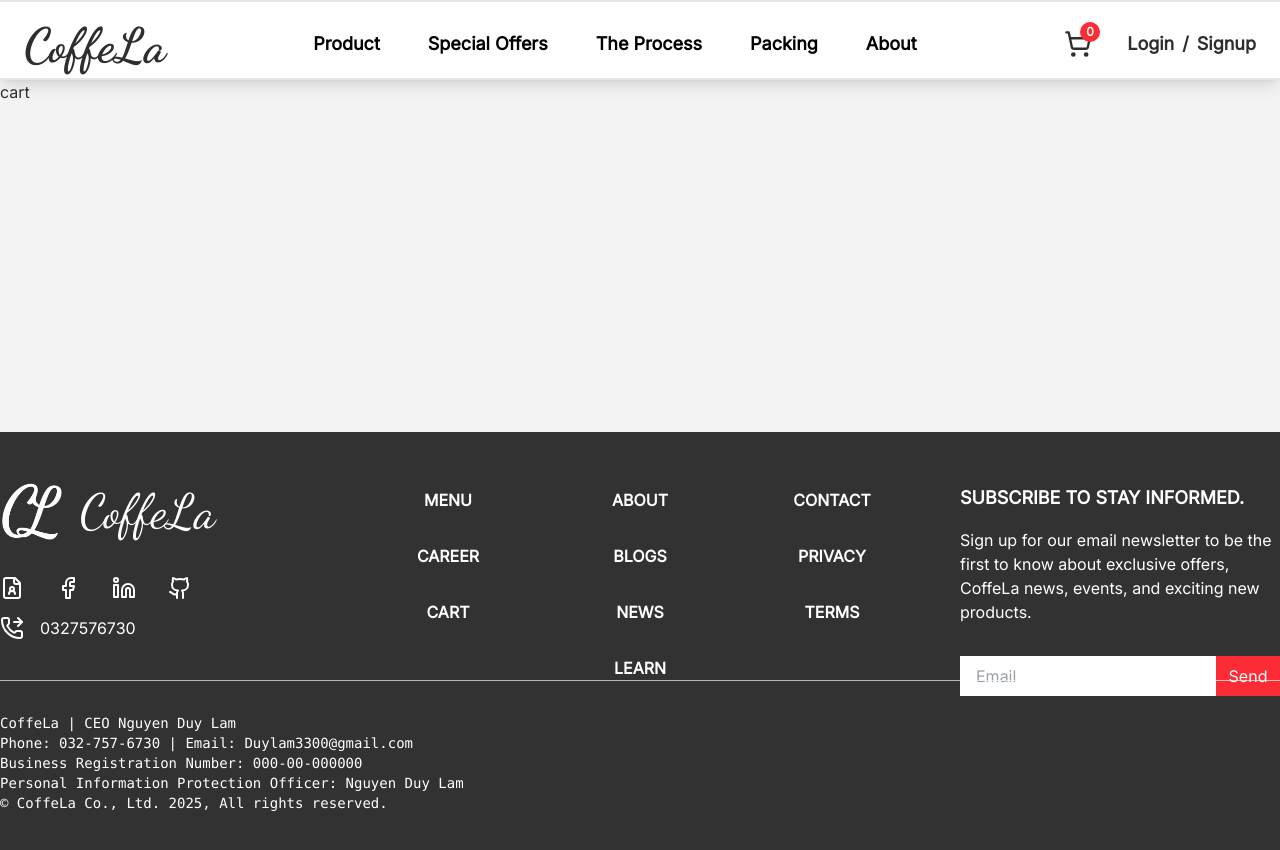
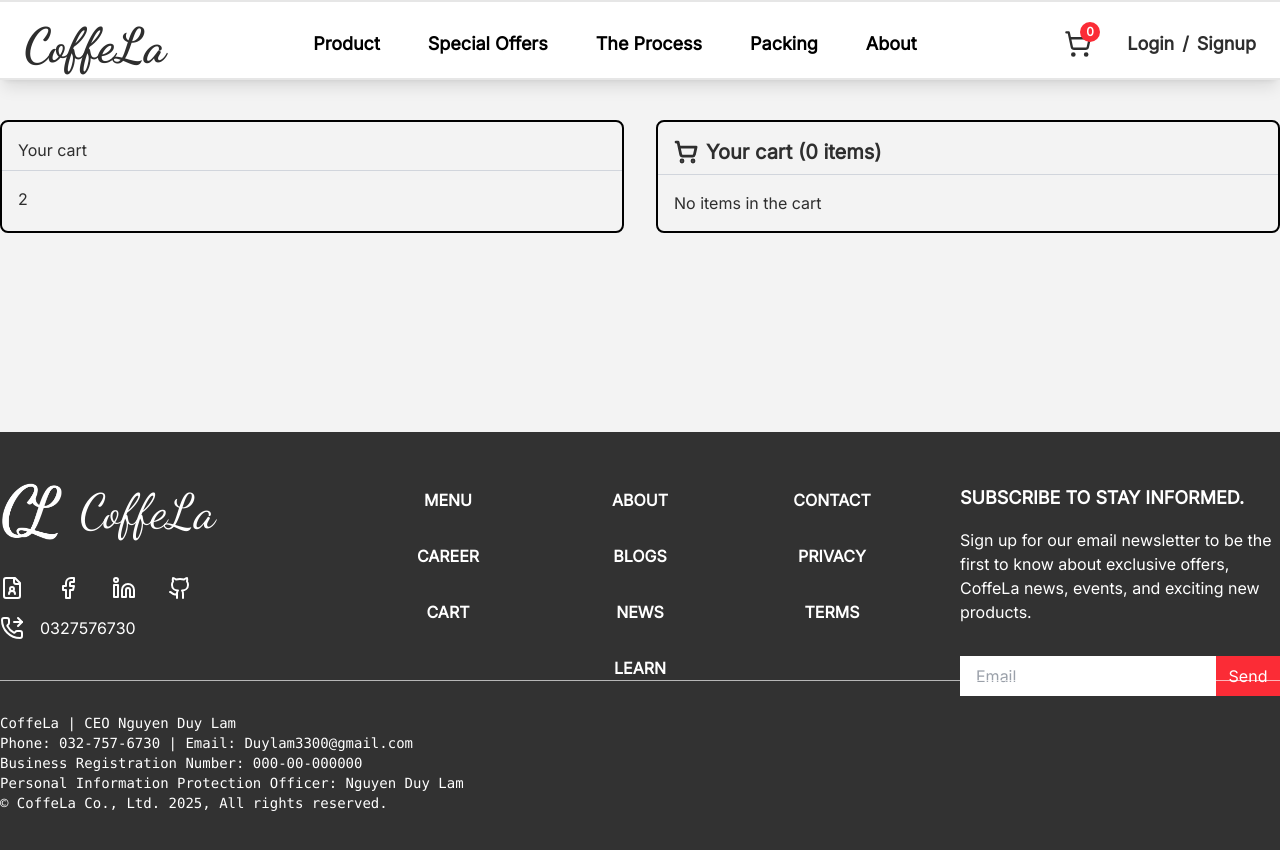
Before and after one commit to Duy-Lam-3300/coffee-shop-fe, a Next.js app: page /cart in a window 1280 px wide. Shown: the top 850 px of the page. Built offline with nearby package versions, Linux system fonts and the light colour scheme.

Commit message:
doing the cart page

```diff
--- a/package.json
+++ b/package.json
@@ -16,7 +16,9 @@
     "next": "15.3.1",
     "react": "^19.0.0",
     "react-dom": "^19.0.0",
-    "react-redux": "^9.2.0"
+    "react-redux": "^9.2.0",
+    "redux": "^5.0.1",
+    "redux-persist": "^6.0.0"
   },
   "devDependencies": {
     "@eslint/eslintrc": "^3",
@@ -24,6 +26,7 @@
     "@types/node": "^20",
     "@types/react": "^19",
     "@types/react-dom": "^19",
+    "@types/redux-persist": "^4.0.0",
     "eslint": "^9",
     "eslint-config-next": "15.3.1",
     "tailwindcss": "^4",
--- a/src/app/cart/page.tsx
+++ b/src/app/cart/page.tsx
@@ -1,6 +1,89 @@
+'use client'
+import { useAppDispatch } from "@/hooks/store";
+import { RootState } from "@/redux/store";
+import { removeFromCart, updateQuantity } from "@/redux/store/slice/cartSlice";
+import { CartItem } from "@/types/cart";
+import { CircleX, ShoppingCart } from "lucide-react";
+import Image from "next/image";
+import { useSelector } from "react-redux"
 
 export default function CartPage() {
+
+
+    const cartItems = useSelector((state: RootState) => state.cart.items);
+    console.log(cartItems);
+
+
+    function ItemOnCart({ id, name, img, quantity, price, description }: CartItem) {
+        const dispatch = useAppDispatch();
+
+        const handleRemoveItem = (id: string) => {
+            dispatch(removeFromCart(id));
+        }
+        const updateQuantityItem = (id: string, numberUpdate: number, quantity: number) => {
+            const newQuantity = quantity + numberUpdate;
+            if (numberUpdate == -1 && quantity == 1) return;
+            dispatch(updateQuantity({ id, quantity: newQuantity }));
+        }
+        return (
+            <>
+                <div className="flex gap-2">
+                    <div className="min-w-[8rem] h-[8rem] relative ">
+                        <Image src={img || "/logoMobile.png"} alt="product" fill className="rounded-md border-2 border-gray-400" />
+                    </div>
+                    <div className="flex flex-col">
+
+                        <div className="flex justify-between items-start mt-1">
+                            <span className="text-xl font-semibold">{name}</span>
+                            <CircleX className="cursor-pointer" onClick={() => handleRemoveItem(id)} />
+                        </div>
+                        <div className="text-sm ">
+                            {description}
+                        </div>
+                        <div className="flex justify-between items-center mt-2">
+                            <div className="text-xl text-black font-semibold">
+                                {price}$
+                            </div>
+                            <div className=" text-black flex items-center text-base">
+                                <div onClick={() => updateQuantityItem(id, -1, quantity)} className="bg-red-500  text-white  text-xl font-semibold w-6 h-6 cursor-pointer flex items-center justify-center">-</div>
+                                <div className="w-8 h-6 bg-gray-200  flex items-center justify-center px-2">{quantity}</div>
+                                <div onClick={() => updateQuantityItem(id, 1, quantity)} className="bg-green-500 text-white  text-xl font-semibold w-6 h-6 cursor-pointer flex items-center justify-center">+</div></div>
+                        </div>
+                    </div>
+
+                </div>
+                <hr className="text-gray-400 my-4" />
+            </>
+        )
+    }
+
     return (
-        <div className="">cart</div>
+        <div className="w-full py-10 select-none">
+            <div className="max-w-7xl flex mx-auto justify-between gap-8">
+                <div className="w-full overflow-hidden border-black border-2 rounded-lg py-2">
+                    <header className="border-b-1 border-gray-300 px-4 py-2">
+                        <p>Your cart</p>
+                    </header>
+                    <div className="px-4 pt-4 mb-2">
+                        2
+                    </div>
+                </div>
+                <div className="w-full overflow-hidden border-black border-2 rounded-lg py-2">
+                    <header className="border-b-1 border-gray-300 px-4 py-2 flex gap-2 items-center">
+                        <ShoppingCart strokeWidth={2.8} />
+                        <p className="font-semibold text-xl text-end">Your cart {"(" + cartItems?.length + " items)"}</p>
+                    </header>
+                    <div className="px-4 pt-4 mb-2">
+                        {cartItems.length>0? cartItems?.map((item, index) => (
+                            <div className="" key={index}>
+                                <ItemOnCart {...item} />
+                            </div>
+                        )):<div>
+                            <p>No items in the cart</p>
+                            </div>}
+                    </div>
+                </div>
+            </div>
+        </div>
     )
 }
--- a/src/app/layout.tsx
+++ b/src/app/layout.tsx
@@ -42,6 +42,7 @@ export default function RootLayout({
           </div>
           <Footer />
 
+
         </ReduxProvider>
       </body>
     </html>
--- a/src/app/news/page.tsx
+++ b/src/app/news/page.tsx
@@ -4,7 +4,7 @@
 export default function NewsPage() {
     return (
         <div>
-news
+            news
         </div>
     )
 }
--- a/src/app/product/ProductList.tsx
+++ b/src/app/product/ProductList.tsx
@@ -47,7 +47,7 @@ export default function ProductList() {
                 _id: `680a0d6e4f4c13d4a72ffb${100 + i}`,
                 name: `Coffee ${i + 1}`,
                 price: 25 + (i % 5) * 5,
-                description: "",
+                description: "Kích cỡ: M, Ngọt: Bình thường, Trà: Bình thường, Đá: Bình thường, Topping: Topping Vải (4 trái) x 1,Bánh Flan Phúc Long x 1",
                 sizes: i % 3 === 0 ? ["s", "m"] : i % 3 === 1 ? ["m", "l"] : ["l", "xl"],
                 toppings: [],
                 image: "https://res.cloudinary.com/ddhmn2yiq/image/upload/v1749399198/product/blackcoffee_jkql5f.png",
--- a/src/components/ProductCard.tsx
+++ b/src/components/ProductCard.tsx
@@ -1,12 +1,11 @@
 'use client'
-import { useAppDispatch } from "@/hooks/store";
-import { addToCart } from "@/redux/store/slice/cartSlice";
 import { Product } from "@/types/product";
 import Image from "next/image";
 import { useState } from "react";
 import { motion, AnimatePresence } from "framer-motion";
 import { Coffee } from "lucide-react";
 import { Flame, Heart } from "lucide-react";
+import { cartServices } from "@/services/cartServices";
 
 
 interface ProductCardProps {
@@ -18,24 +17,25 @@ interface CartForm {
 }
 
 
+
 export function ProductCard({ product }: ProductCardProps) {
     const [cartForm, setCartForm] = useState<CartForm>({
         choosenSize: product ? product.sizes[0] : null,
     });
     const [isAnimating, setIsAnimating] = useState(false);
+    const { addProductToCart } = cartServices();
     const sizeIndex = product.sizes.indexOf(cartForm.choosenSize || "");
     const extraCharge = sizeIndex >= 0 ? (product.price * (sizeIndex * sizeIndex * 0.4)) : 0;
     const totalPrice = (product.price + extraCharge).toFixed(2);
-
-    const dispatch = useAppDispatch();
-    const handleAddToCart = () => {
-        dispatch(addToCart({ id: product._id, name: product.name, price: product.price, quantity: 1, img: product.image }))
+    const handleAddProductToCart = () => {
+        addProductToCart({ ...product });
         setIsAnimating(true);
 
         setTimeout(() => {
             setIsAnimating(false)
         }, 600);
     }
+
     return (
         <div className="bg-[var(--card-color)] rounded-xl shadow-xl border-2 border-gray-200 overflow-hidden hover:shadow-lg transition-shadow duration-300 p-4">
             <div className="relative md:h-48 h-72 w-full">
@@ -101,7 +101,7 @@ export function ProductCard({ product }: ProductCardProps) {
                         }`}
                     whileTap={{ scale: 0.85 }}
                     disabled={!product.status}
-                    onClick={handleAddToCart}
+                    onClick={handleAddProductToCart}
                 >
                     <motion.span
                         key={isAnimating ? "animate" : "static"}
@@ -135,15 +135,15 @@ export function DetailProductCard({ product }: ProductCardProps) {
         choosenSize: product ? product.sizes[0] : null,
     });
     const [isAnimating, setIsAnimating] = useState(false);
+    const { addProductToCart } = cartServices();
     const sizeIndex = product.sizes.indexOf(cartForm.choosenSize || "");
     const extraCharge = sizeIndex >= 0 ? (product.price * (sizeIndex * sizeIndex * 0.4)) : 0;
     const totalPrice = (product.price + extraCharge).toFixed(2);
 
-    const dispatch = useAppDispatch();
 
-    const handleAddToCart = (e: React.MouseEvent) => {
+    const handleAddProductToCart = (e: React.MouseEvent) => {
         e.stopPropagation();
-        dispatch(addToCart({ id: product._id, name: product.name, price: product.price, quantity: 1, img: product.image }))
+        addProductToCart({ ...product })
         setIsAnimating(true);
 
         setTimeout(() => {
@@ -219,7 +219,7 @@ export function DetailProductCard({ product }: ProductCardProps) {
                         }`}
                     whileTap={{ scale: 0.85 }}
                     disabled={!product.status}
-                    onClick={(e) => handleAddToCart(e)}
+                    onClick={(e) => handleAddProductToCart(e)}
                 >
                     <motion.span
                         key={isAnimating ? "animate" : "static"}
--- a/src/hooks/ReduxProvider/index.tsx
+++ b/src/hooks/ReduxProvider/index.tsx
@@ -2,8 +2,14 @@
 "use client";
 
 import { Provider } from "react-redux";
-import { store } from "@/redux/store";
+import { persistor, store } from "@/redux/store";
+import { PersistGate } from "redux-persist/integration/react";
 
 export function ReduxProvider({ children }: { children: React.ReactNode }) {
-    return (<Provider store={store}>{children}</Provider>)
+    return (
+        <Provider store={store}>
+            <PersistGate loading={null} persistor={persistor}>
+                {children}
+            </PersistGate>
+        </Provider>)
 }
--- a/src/redux/store/index.ts
+++ b/src/redux/store/index.ts
@@ -1,12 +1,30 @@
 
 import { configureStore } from "@reduxjs/toolkit";
 import cartReducer from "./slice/cartSlice";
+import { combineReducers } from "redux";
+import { persistReducer } from "redux-persist";
+import storage from "redux-persist/lib/storage";
+import { persistStore } from "redux-persist";
+
+
+const persistConfig = {
+    key: "root",
+    storage,
+    whitelist: ["cart"],
+}
+
+const rootReducer = combineReducers({
+    cart: cartReducer,
+})
+
+const persistedReducer = persistReducer(persistConfig, rootReducer);
 
 export const store = configureStore({
-    reducer: {
-        cart: cartReducer,
-    },
+    reducer: persistedReducer,
+    middleware: (getDefaultMiddleware) => getDefaultMiddleware({ serializableCheck: false })
 })
+
+export const persistor = persistStore(store)
 
 export type RootState = ReturnType<typeof store.getState>;
 export type AppDispatch = typeof store.dispatch;
--- /dev/null
+++ b/src/services/cartServices.ts
@@ -0,0 +1,20 @@
+
+import { useAppDispatch } from "@/hooks/store";
+import { addToCart } from "@/redux/store/slice/cartSlice";
+import { Product } from "@/types/product";
+
+export function cartServices() {
+    const dispatch = useAppDispatch();
+
+    const addProductToCart = (product: Product) => {
+        dispatch(addToCart({
+            id: product._id,
+            name: product.name,
+            price: product.price,
+            quantity: 1,
+            img: product.image,
+            description: product.description
+        }));
+    };
+    return { addProductToCart };
+}
--- a/src/types/cart.ts
+++ b/src/types/cart.ts
@@ -2,6 +2,8 @@ export interface CartItem {
     id: string;
     name: string;
     price: number;
+    description: string;
     quantity: number;
     img?: string;
+    topping?: string[];
 }
```
Also changed, not shown: src/components/NativeHeader.tsx (+30 -21 lines), 1 other file (tests, documents, lock files or other folders). Lines whose indentation alone changed are shown as unchanged.
